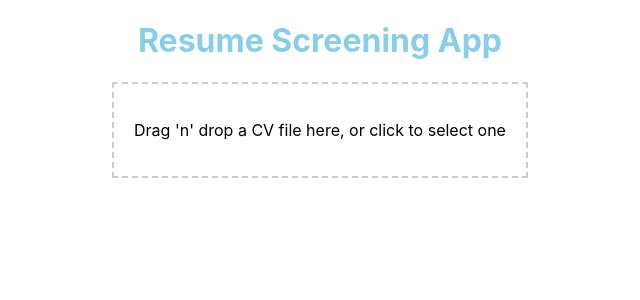
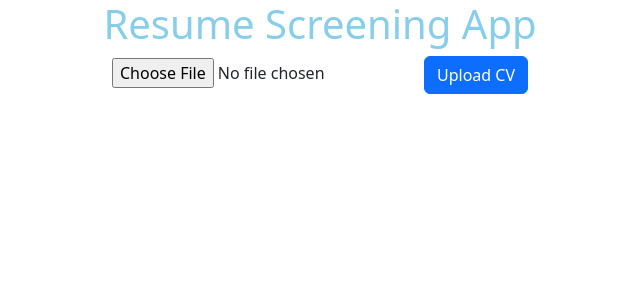
Before and after one commit to RIDDHIDEB/Resume-screening-app, a React (Create React App) app: page / in a window 1280 px wide. Shown: the top 300 px of the page, without its empty margins (320-960 px from the left). Built offline with nearby package versions, Linux system fonts and the light colour scheme.

Commit message:
2nd commit

```diff
--- a/package.json
+++ b/package.json
@@ -7,6 +7,7 @@
     "@testing-library/react": "^13.4.0",
     "@testing-library/user-event": "^13.5.0",
     "axios": "^1.6.2",
+    "bootstrap": "^5.3.2",
     "express": "^4.18.2",
     "filepond": "^4.30.4",
     "fuse.js": "^7.0.0",
@@ -14,6 +15,9 @@
     "parse-resume": "^1.0.2",
     "pdf-parse": "^1.1.1",
     "react": "^18.2.0",
+    "react-bootstrap": "^2.9.1",
+    "react-bootstrap-button": "^1.0.3",
+    "react-bootstrap-input": "^2.0.1",
     "react-dom": "^18.2.0",
     "react-dropzone": "^14.2.3",
     "react-filepond": "^7.1.2",
--- a/src/App.js
+++ b/src/App.js
@@ -1,123 +1,54 @@
-import React, { useState } from 'react';
-import axios from 'axios';
-import FileUpload from './FileUpload';
-import './App.css';
-
-const App = () => {
-  const [matchedSkills, setMatchedSkills] = useState([]);
-  const [fileText, setFileText] = useState('');
-
-  const onFileUpload = async (file) => {
-    const formData = new FormData();
-    formData.append('file', file);
-
-    try {
-      const response = await axios.post('http://localhost:5000/upload', formData, {
-        headers: {
-          'Content-Type': 'multipart/form-data',
-        },
-      });
-
-      console.log('File uploaded successfully:', response.data);
-
-      setMatchedSkills(response.data.matchedSkills || []);
-      setFileText(response.data.fileText || '');
-
-    } catch (error) {
-      console.error('Error uploading file:', error.message);
-    }
-  };
-
-  return (
-    <div className='resume-container'>
-      <h1>Resume Screening App</h1>
-      <FileUpload onFileUpload={onFileUpload} />
-
-      {matchedSkills.length > 0 && (
-        <div>
-          <h2>Matched Skills:</h2>
-          <ul>
-            {matchedSkills.map((skill, index) => (
-              <li key={index}>{skill}</li>
-            ))}
-          </ul>
-        </div>
-      )}
-
-      {fileText && (
-        <div>
-          <h2>Extracted Text:</h2>
-          <p>{fileText}</p>
-        </div>
-      )}
-    </div>
-  );
-};
-
-export default App;
-
 // import React, { useState } from 'react';
-// import Fuse from 'fuse.js';
+// import axios from 'axios';
+// import FileUpload from './FileUpload';
+// import './App.css';
 
 // const App = () => {
-//   const [file, setFile] = useState(null);
-//   const [skills, setSkills] = useState('');
 //   const [matchedSkills, setMatchedSkills] = useState([]);
+//   const [fileText, setFileText] = useState('');
 
-//   const handleFileChange = (e) => {
-//     setFile(e.target.files[0]);
-//   };
+//   const onFileUpload = async (file) => {
+//     const formData = new FormData();
+//     formData.append('file', file);
+//     console.log(file);
+//     console.log(formData);
+//     try {
+//       const response = await axios.post('http://localhost:5000/upload', file,{
+//         headers: {
+//           'Content-Type': 'multipart/form-data',
+//         },
+//       });
 
-//   const handleSkillsChange = (e) => {
-//     setSkills(e.target.value);
-//   };
+//       console.log('File uploaded successfully:', response);
 
-//   const handleUpload = () => {
-//     try {
-//       // Simulate reading resume data from the file (adjust based on your actual use case)
-//       const reader = new FileReader();
-//       reader.onloadend = () => {
-//         const resumeData = JSON.parse(reader.result); // Adjust based on your data format
+//       // setMatchedSkills(response.data.matchedSkills || []);
+//       // setFileText(response.data.fileText || '');
 
-//         // Extract skills from the resumeData
-//         const resumeSkills = resumeData.skills || [];
-
-//         // Use Fuse.js for fuzzy search and matching
-//         const fuse = new Fuse(resumeSkills, { shouldSort: true });
-
-//         // Match user-provided skills with resume skills
-//         const matches = fuse.search(skills.split(','));
-
-//         setMatchedSkills(matches.map((match) => match.item));
-
-//         // Handle other response data and UI updates accordingly
-//       };
-
-//       reader.readAsText(file);
 //     } catch (error) {
-//       console.error('Error uploading resume:', error);
-//       // Handle errors
+//       console.error('Error uploading file:', error.message);
 //     }
 //   };
 
 //   return (
-//     <div>
-//       <input type="file" onChange={handleFileChange} />
-//       <input
-//         type="text"
-//         placeholder="Enter skills (comma-separated)"
-//         onChange={handleSkillsChange}
-//       />
-//       <button onClick={handleUpload}>Upload Resume</button>
+//     <div className='resume-container'>
+//       <h1>Resume Screening App</h1>
+//       <FileUpload onFileUpload={onFileUpload} />
 
 //       {matchedSkills.length > 0 && (
 //         <div>
-//           <h3>Matched Skills:</h3>
+//           <h2>Matched Skills:</h2>
 //           <ul>
-//             {matchedSkills.map((match, index) => (
-//               <li key={index}>{match}</li>
+//             {matchedSkills.map((skill, index) => (
+//               <li key={index}>{skill}</li>
 //             ))}
 //           </ul>
+//         </div>
+//       )}
+
+//       {fileText && (
+//         <div>
+//           <h2>Extracted Text:</h2>
+//           <p>{fileText}</p>
 //         </div>
 //       )}
 //     </div>
@@ -125,3 +56,47 @@ export default App;
 // };
 
 // export default App;
+
+
+import React, { useState } from 'react';
+import axios from 'axios';
+import UploadCV from './FileUpload';
+import MatchedSkills from './MatchedSkills';
+import './App.css'
+
+const App = () => {
+  const [matchedSkills, setMatchedSkills] = useState([]);
+
+  const handleUpload = async (file) => {
+    const formData = new FormData();
+    formData.append('file', file);
+    console.log(file);
+
+    try {
+      const response = await axios.post('http://localhost:5000/upload',formData, {
+        headers: {
+          "Content-Type": "multipart/form-data"
+        }
+      })
+      .then(res =>{
+        console.log(res);
+      })
+      ;
+      const { skills } = response.data;
+      // setMatchedSkills(skills);
+      console.log(formData);
+    } catch (error) {
+      console.error('Error uploading CV:', error);
+    }
+  };
+
+  return (
+    <div className='resume-container'>
+      <h1>Resume Screening App</h1>
+      <UploadCV onUpload={handleUpload} />
+      {/* <MatchedSkills skills={matchedSkills} /> */}
+    </div>
+  );
+};
+
+export default App;
--- a/src/FileUpload.js
+++ b/src/FileUpload.js
@@ -1,21 +1,31 @@
-import React, { useCallback } from 'react';
-import { useDropzone } from 'react-dropzone';
-import './App.css';
+import React, { useState } from 'react';
+import Button from 'react-bootstrap/Button';
+import 'bootstrap/dist/css/bootstrap.min.css';
 
-const FileUpload = ({ onFileUpload }) => {
-  const onDrop = useCallback((acceptedFiles) => {
-    const file = acceptedFiles[0];
-    onFileUpload(file);
-  }, [onFileUpload]);
+const UploadCV = ({ onUpload }) => {
+  const [selectedFile, setSelectedFile] = useState(null);
 
-  const { getRootProps, getInputProps } = useDropzone({ onDrop });
+  const handleFileChange = (e) => {
+    const file = e.target.files[0];
+    setSelectedFile(file);
+  };
+
+  const handleUpload = () => {
+    // Ensure a file is selected before attempting to upload
+    if (selectedFile) {
+      // Call the onUpload callback with the selected file
+      onUpload(selectedFile);
+    } else {
+      console.error('No file selected for upload.');
+    }
+  };
 
   return (
-    <div {...getRootProps()} className='fileupload-container'>
-      <input {...getInputProps()} />
-      <p>Drag 'n' drop a CV file here, or click to select one</p>
+    <div>
+      <input type="file" onChange={handleFileChange} />
+      <Button variant='primary' onClick={handleUpload}>Upload CV</Button>
     </div>
   );
 };
 
-export default FileUpload;
+export default UploadCV;
--- /dev/null
+++ b/src/MatchedSkills.js
@@ -0,0 +1,16 @@
+import React from 'react';
+
+const MatchedSkills = ({ skills }) => {
+  return (
+    <div>
+      <h2>Matched Skills</h2>
+      <ul>
+        {skills.map((skill, index) => (
+          <li key={index}>{skill}</li>
+        ))}
+      </ul>
+    </div>
+  );
+};
+
+export default MatchedSkills;
```
Also changed, not shown: 1 other file (tests, documents, lock files or other folders).
